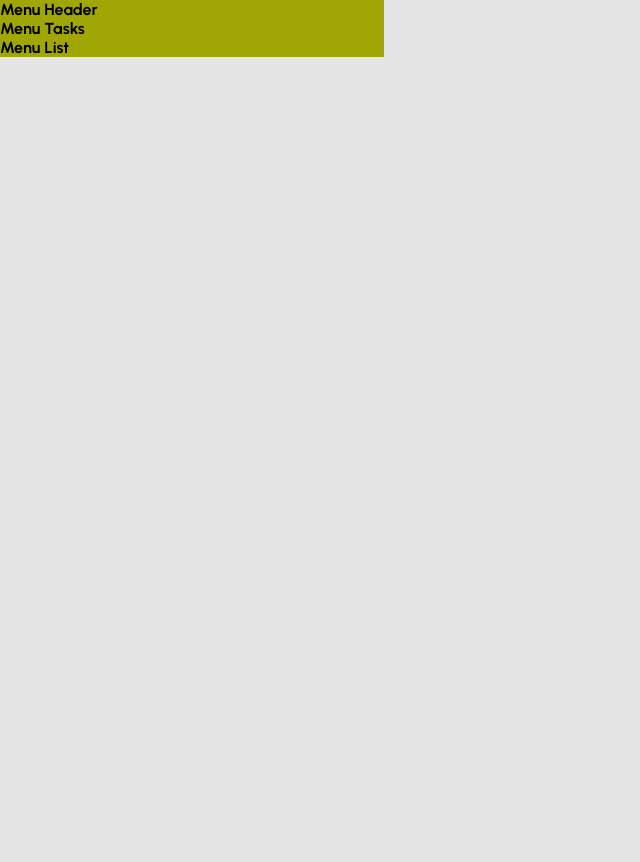
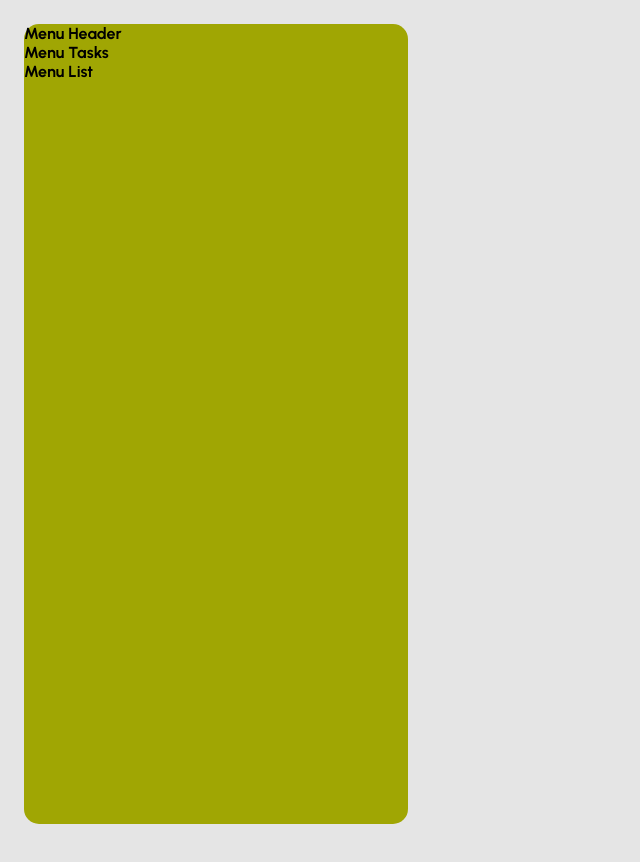
Before and after one commit to JoseDarioGonzalezCha/TodoZinho, a React (Vite) app: page / in a window 1280 px wide. Shown: the whole page, without its empty margins (0-640 px from the left). Before the commit the page ends 800 px from the top, so only its background shows below. Built offline with nearby package versions, Linux system fonts and the light colour scheme.

Commit message:
feat: Stylized component MenuContainer

```diff
--- a/src/Components/Menu/MenuContainer.styles.js
+++ b/src/Components/Menu/MenuContainer.styles.js
@@ -3,4 +3,7 @@ import styled from "styled-components";
 export const StyledSection = styled.section`
   background-color: #a0a603;
   width: 30vw;
+  height: 100vh;
+  border-radius: 15px;
+  margin: 24px 0 40px 24px;
 `;
```
